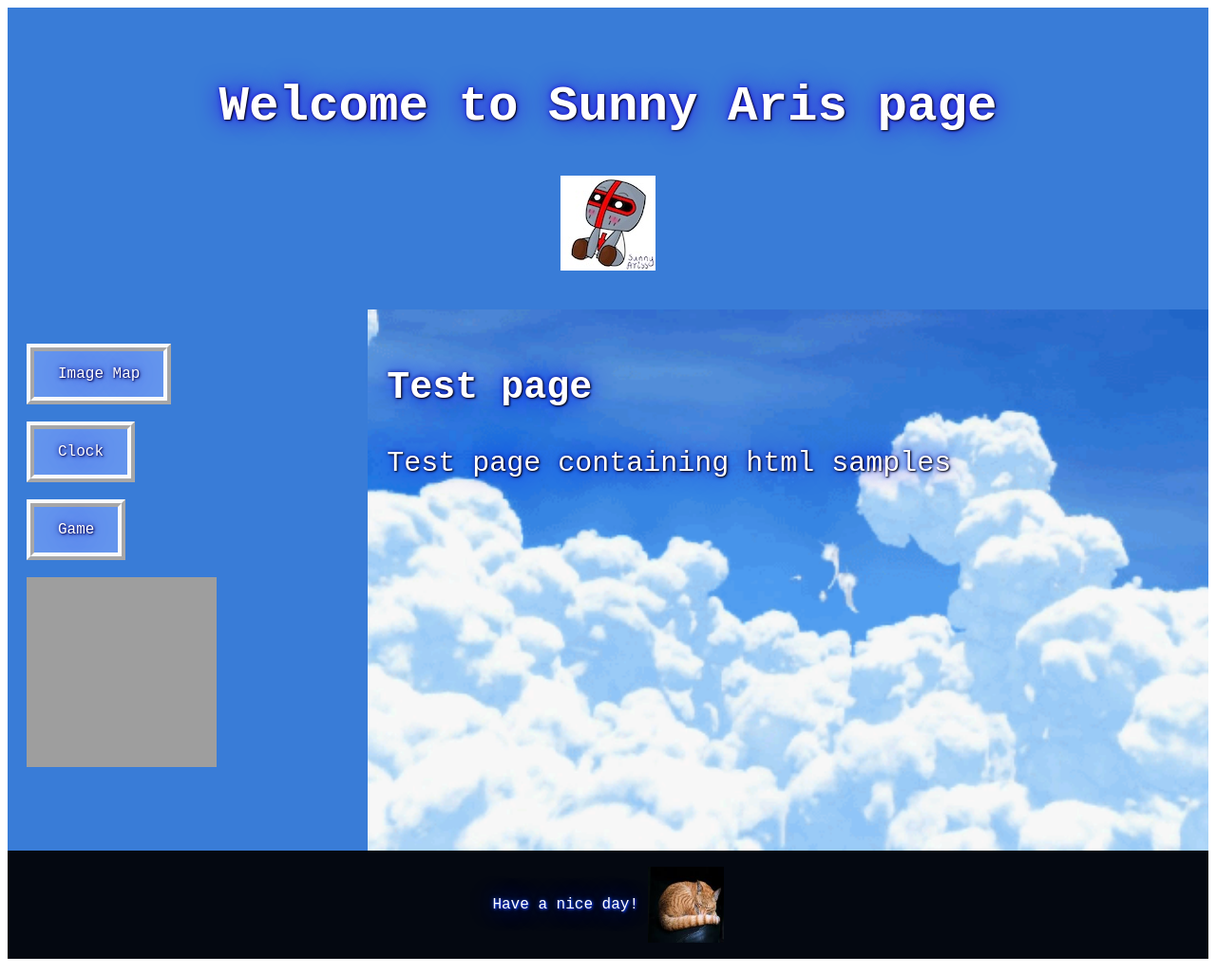
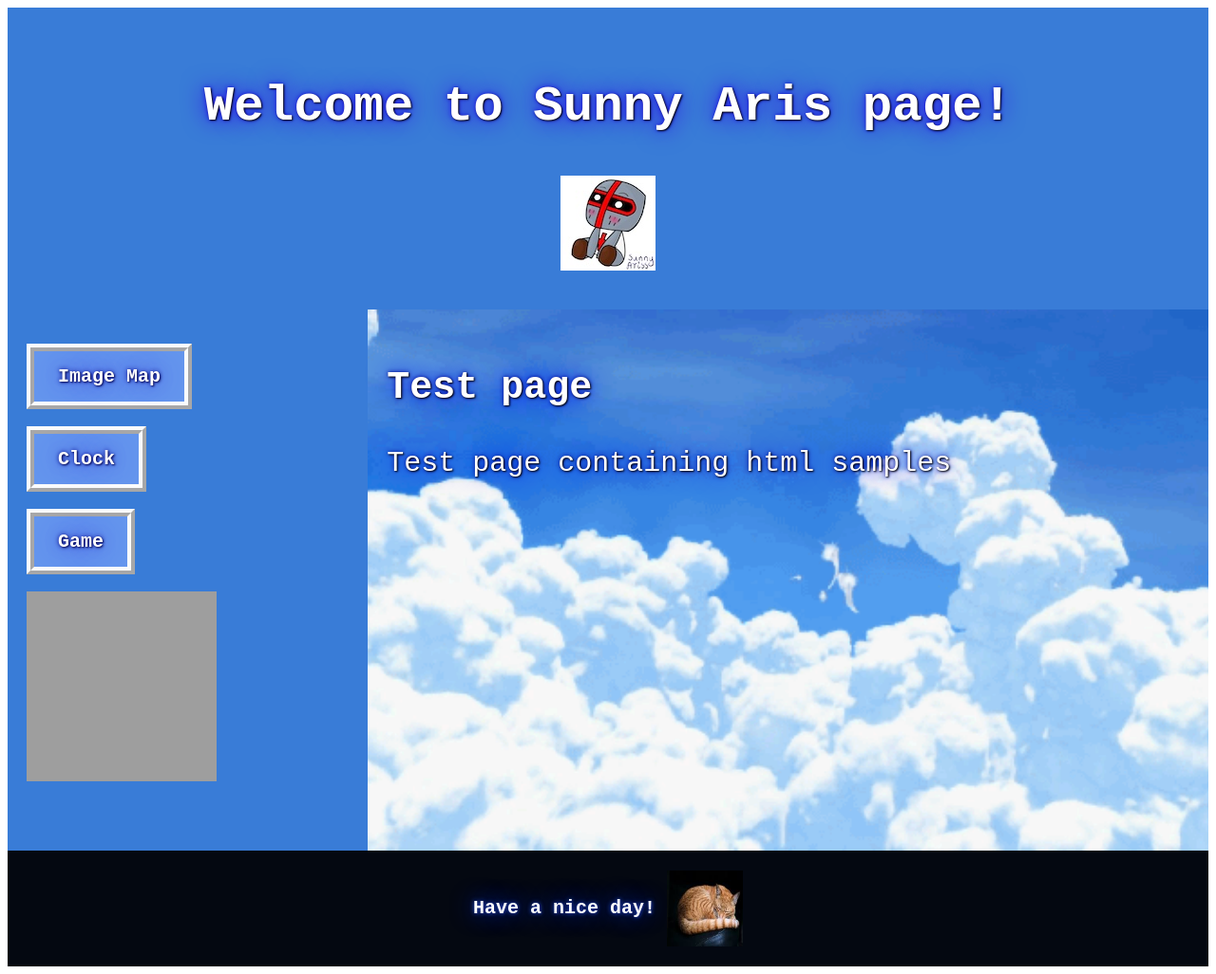
Before and after one commit to SunnyAris/SunnyAris.github.io, a plain HTML site: page index.html in a window 1280 px wide. Shown: the whole page at 95% size. Drawn offline with Linux system fonts and the light colour scheme; grey boxes are pictures that could not be loaded.

Commit message:
Update index.html

```diff
--- a/index.html
+++ b/index.html
@@ -68,9 +68,11 @@ section::after {
 footer {
   background-color: #040811;
   padding: 1px;
+  font-size: 20px;
   text-align: center;
+  font-weight: 600;
   color: white;
-  text-shadow: 1px 1px 2px rgb(11, 55, 233), 0 0 25px rgb(18, 48, 218), 0 0 5px rgb(36, 85, 233);
+  text-shadow: 1px 1px 2px rgb(14, 30, 102), 0 0 25px rgb(18, 48, 218), 0 0 5px rgb(36, 85, 233);
 }
 img.a {
   vertical-align: middle;
@@ -88,7 +90,7 @@ img.a {
 
 
 <header>
-  <h2>Welcome to Sunny Aris page</h2>
+  <h2>Welcome to Sunny Aris page!</h2>
   <img src="doc-files/chibi.jpg" alt="chibi" width="100" height="100">
 </header>
 
@@ -111,6 +113,8 @@ img.a {
           text-align: center;
           text-decoration: none;
           display: inline-block;
+          font-weight: 600;
+          font-size: 20px;
         }
 
         a:hover, a:active {
```
